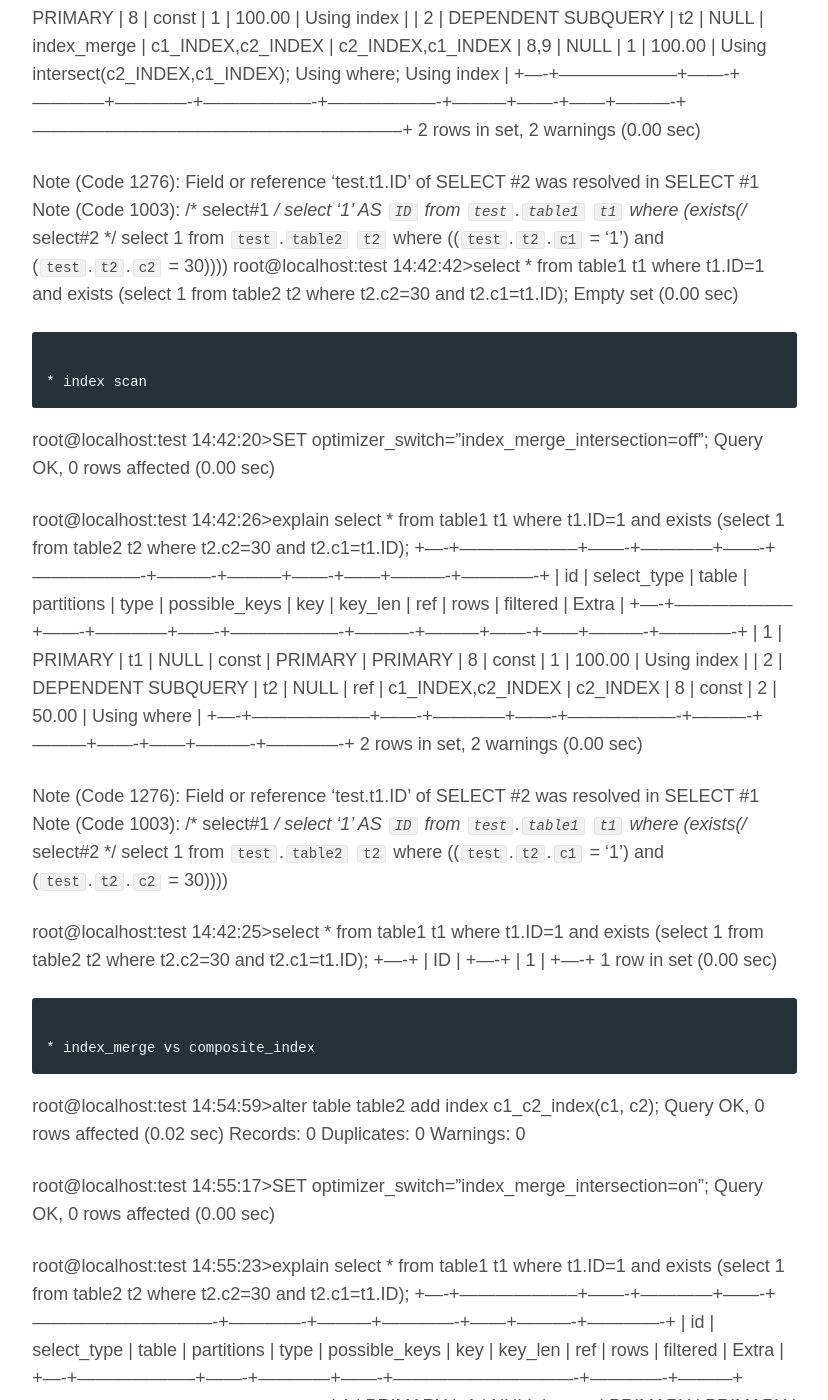
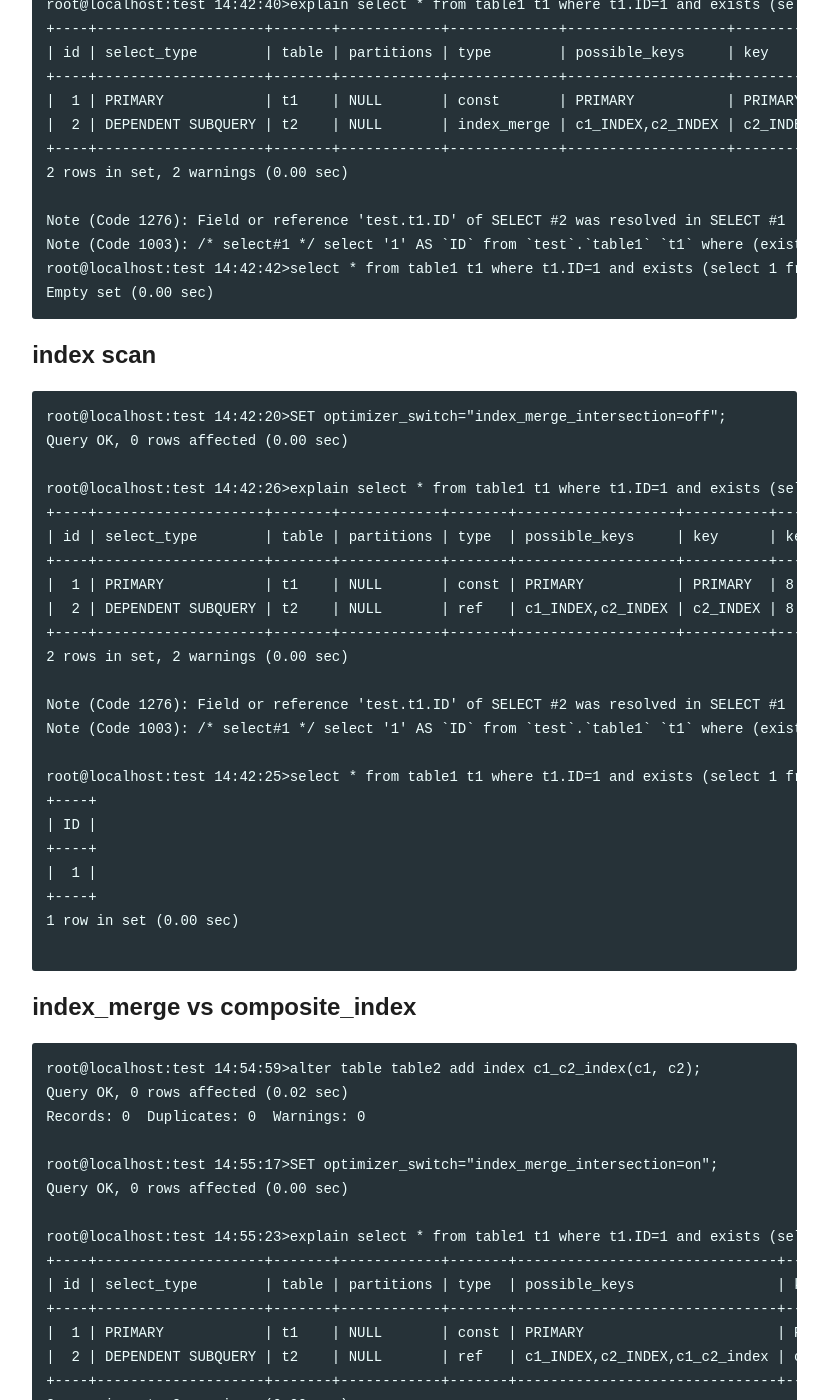
Before and after one commit to minsql/minsql.github.io, a Jekyll site: the page built from _posts/blog/2019-01-11-index_merge leads wrong output and too slow.md, in a window 1280 px wide and 1400 px high, scrolled down 1969 px. Shown: the whole window, without its empty margins (329-1157 px from the left). Built offline with Jekyll 4.4.1, drawn with Linux system fonts in a browser that asks for light colours; nearby versions of some CDN libraries; some web fonts are replaced; comment, search, counter and statistics services are not loaded; some of the changed text lies outside the part shown.

Commit message:
Edit post title

````diff
--- a/_posts/blog/2019-01-11-index_merge leads wrong output and too slow.md
+++ b/_posts/blog/2019-01-11-index_merge leads wrong output and too slow.md
@@ -30,7 +30,8 @@ toc_icon: "cog"
 
 ### Reproduce bug
 
-* Reproduce schema
+### Reproduce schema
+
 ```
 CREATE TABLE `table1` (
   `ID` bigint(20) NOT NULL,
@@ -49,13 +50,17 @@ CREATE TABLE `table2` (
 insert into table1 values (1),(2);
 insert into table2 values (1,1,20),(2,1,20),(3,1,30),(4,2,20),(5,2,20),(6,2,30);
 ```
-* Test query
+
+### Test query
+
 ```
 select * from table1 t1 where t1.ID=1 and exists (select 1 from table2 t2 where t2.c2=30 and t2.c1=t1.ID);
 ```
+
 -> Correct output would be ID=1
 
-* index_merge
+### index_merge
+
 ```
 root@localhost:test 14:42:35>SET optimizer_switch="index_merge_intersection=on";
 Query OK, 0 rows affected (0.00 sec)
@@ -75,7 +80,8 @@ root@localhost:test 14:42:42>select * from table1 t1 where t1.ID=1 and exists (s
 Empty set (0.00 sec)
 ```
 
-* index scan
+### index scan
+
 ```
 root@localhost:test 14:42:20>SET optimizer_switch="index_merge_intersection=off";
 Query OK, 0 rows affected (0.00 sec)
@@ -102,7 +108,8 @@ root@localhost:test 14:42:25>select * from table1 t1 where t1.ID=1 and exists (s
 
 ```
 
-* index_merge vs composite_index
+### index_merge vs composite_index
+
 ```
 root@localhost:test 14:54:59>alter table table2 add index c1_c2_index(c1, c2);
 Query OK, 0 rows affected (0.02 sec)
@@ -144,7 +151,9 @@ root@localhost:test 14:55:51>select * from table1 t1 where t1.ID=1 and exists (s
 ```
 vi my.cnf
 optimizer_switch=index_merge_intersection=off
+
 ```
+
 * set global variable
 ```
 SET global optimizer_switch = 'index_merge_intersection=off'
````
